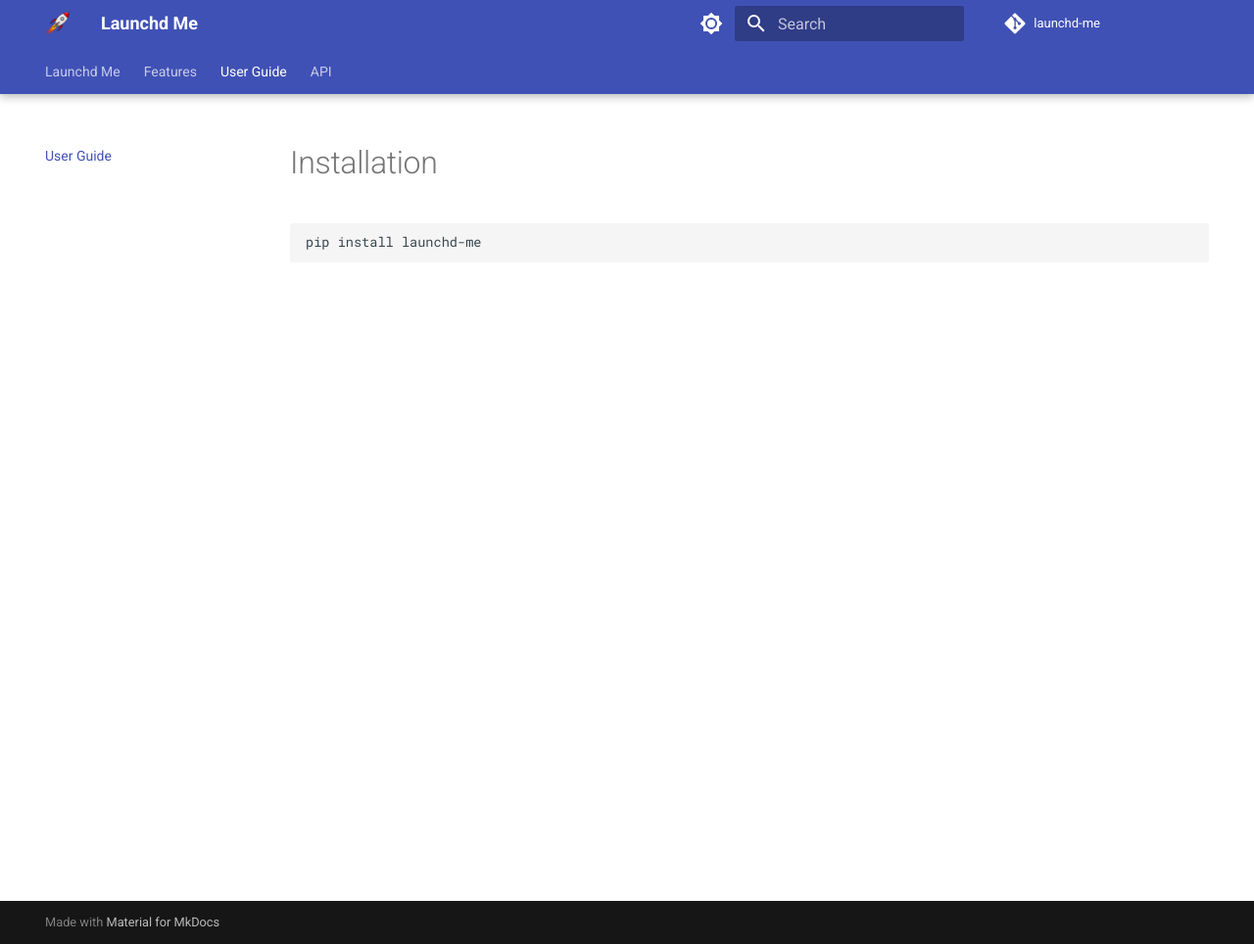
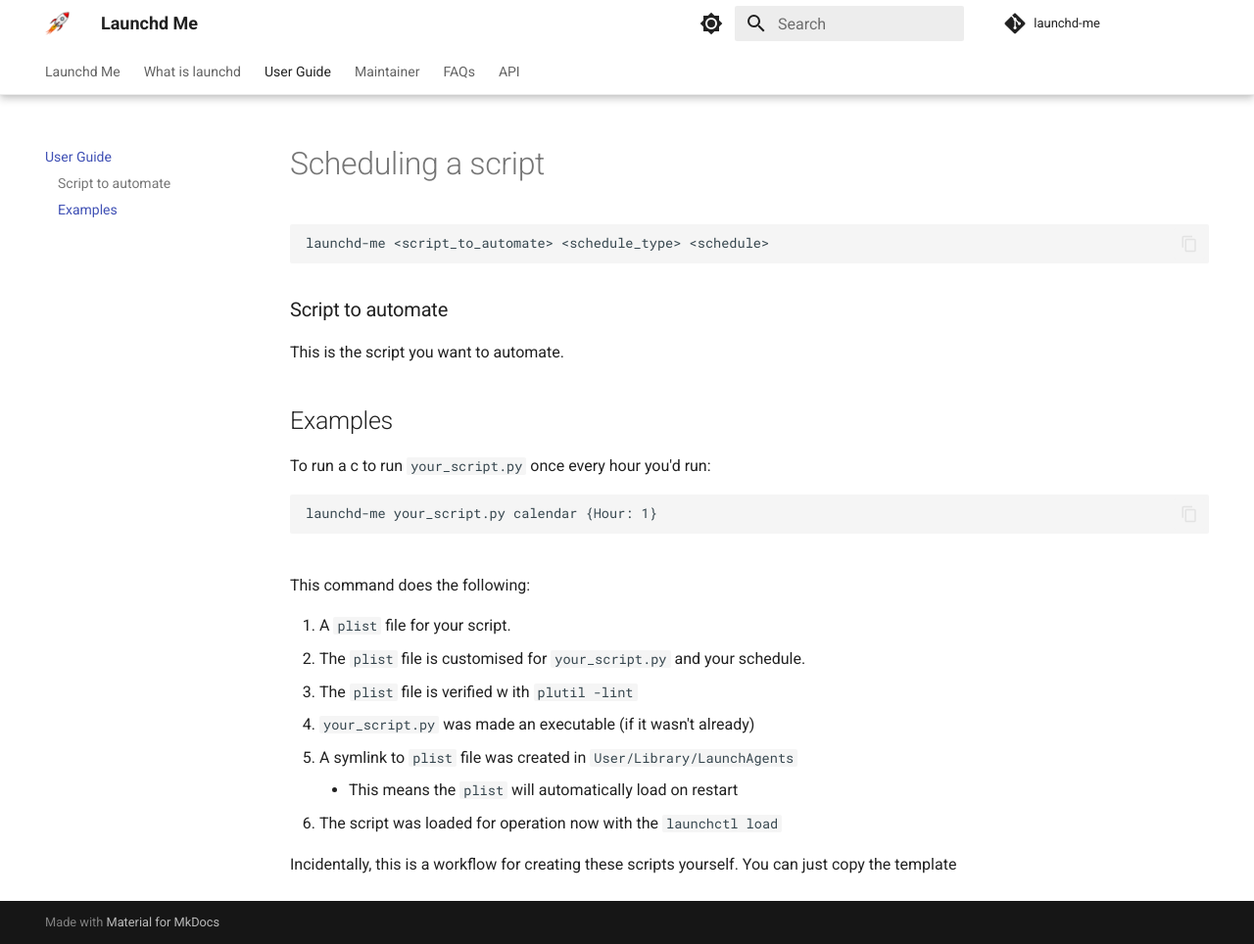
Before and after one commit to chrisbillows/launchd-me, an MkDocs documentation site: the page built from docs/user_guide.md, in a window 1280 px wide and 964 px high. Shown: the whole window at 98% size. Built offline with MkDocs 1.6.1 and Material for MkDocs 9.7.7, drawn with Linux system fonts in a browser that asks for light colours; comment, search, counter and statistics services are not loaded.

````diff
--- a/docs/user_guide.md
+++ b/docs/user_guide.md
@@ -1,5 +1,36 @@
-# Installation
+# Scheduling a script
 
-```bash
-pip install launchd-me
+
 ```
+launchd-me <script_to_automate> <schedule_type> <schedule>
+```
+### Script to automate
+
+This is the script you want to automate.
+
+
+
+## Examples
+
+To run a c to run `your_script.py` once every hour you'd run:
+
+```
+launchd-me your_script.py calendar {Hour: 1}
+```
+
+#
+
+
+
+This command does the following:
+
+1. A `plist` file for your script.
+1. The `plist` file is customised for `your_script.py` and your schedule.
+1. The `plist` file is verified w   ith `plutil -lint`
+1. `your_script.py` was made an executable (if it wasn't already)
+1. A symlink to `plist` file was created in `User/Library/LaunchAgents`
+    - This means the `plist` will automatically load on restart
+1. The script was loaded for operation now with the `launchctl load`
+
+Incidentally, this is a workflow for creating these scripts yourself. You can just copy
+the template
--- a/mkdocs.yml
+++ b/mkdocs.yml
@@ -9,7 +9,8 @@ theme:
   palette:
     # Palette toggle for light mode
     - scheme: default
-      primary: indigo
+      primary: white
+      accent: orange
       toggle:
         icon: material/brightness-7
         name: Switch to dark mode
@@ -26,11 +27,16 @@ theme:
     - navigation.tabs.sticky
     - toc.integrate
     - toc.follow
+    - content.tooltips
+    - content.code.copy
 
 markdown_extensions:
   - pymdownx.caret
   - pymdownx.mark
   - pymdownx.tilde
+  - admonition
+  - pymdownx.details
+  - pymdownx.superfences
 
 plugins:
 - search
@@ -41,7 +47,9 @@ plugins:
             docstring_style: "numpy"  # Set the docstring style to NumPy
 
 nav:
-  - Launchd Me: index.md
-  - Features: about.md
+  - Launchd Me: home.md
+  - What is launchd: what_is_launchd.md
   - User Guide: user_guide.md
-  - API: API.md
+  - Maintainer: maintainer.md
+  - FAQs: faqs.md
+  - API: api.md
````
Also changed, not shown: docs/about.md (deleted, +0 -61 lines), docs/faqs.md (added, +7 -0 lines), docs/home.md (added, +98 -0 lines), docs/index.md (deleted, +0 -74 lines), docs/maintainer.md (added, +9 -0 lines), docs/what_is_launchd.md (added, +8 -0 lines), docs/img/banner.svg (added), docs/img/ldm_list_screenshoot.png (added).
